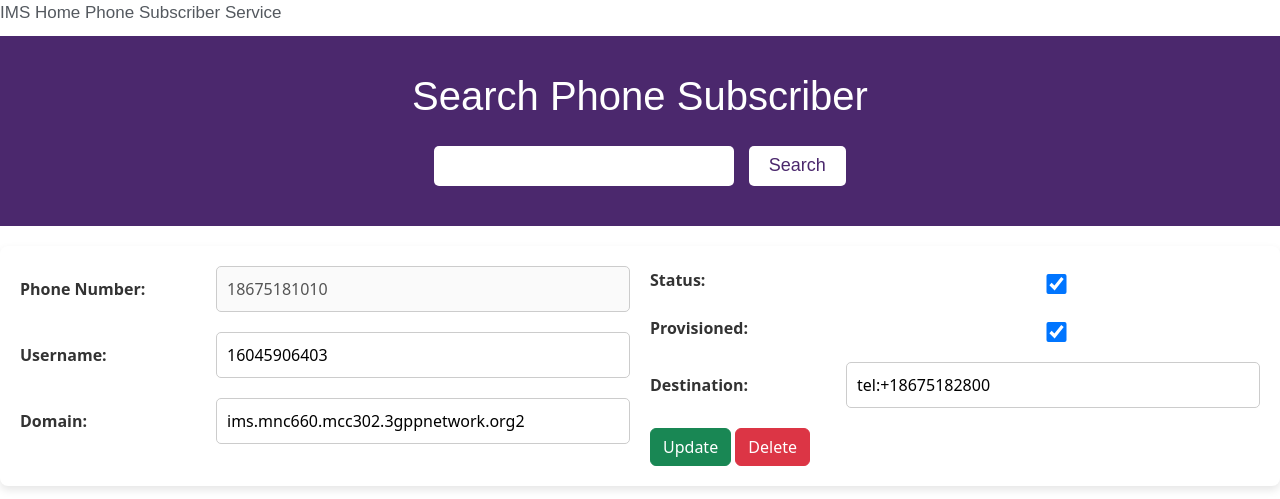
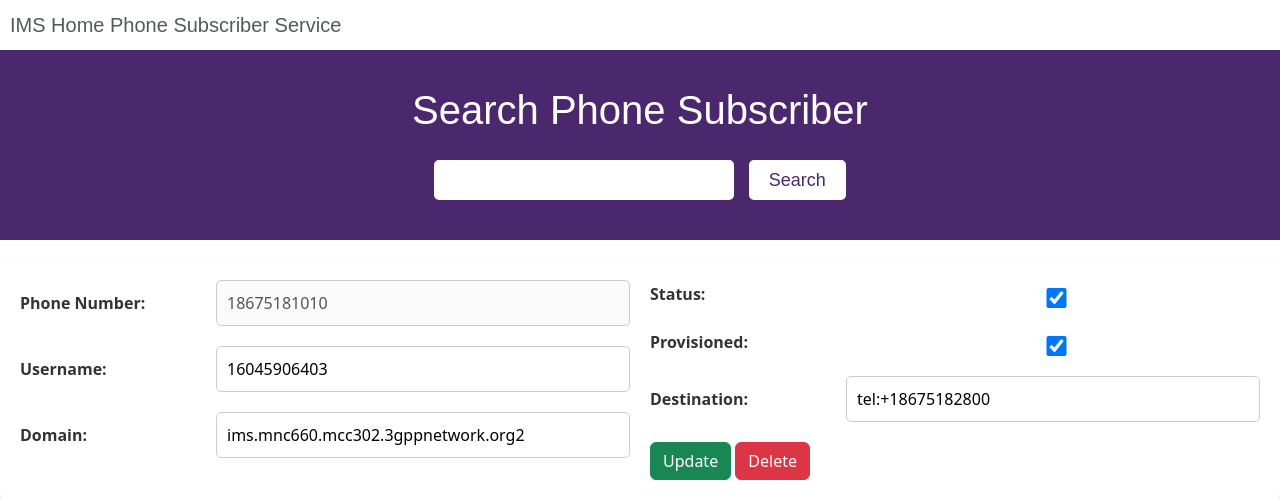
Before and after one commit to uvrjep8888/IMS-HomePhone-Service, a CodeIgniter app: page /IMS-HomePhone-Service/index.php/imsphonesubscriber/index in a window 1280 px wide. Shown: the top 499 px of the page. Run offline with CodeIgniter, Linux system fonts and the light colour scheme; data comes from the database, SQL or seed files in the repository.

Commit message:
Add design to the nav

```diff
--- a/application/views/index.php
+++ b/application/views/index.php
@@ -28,9 +28,11 @@ defined('BASEPATH') OR exit('No direct script access allowed');
     <style>
         .navigation{
             color: #54595F;
-            font-size: 17px;
+            font-size: 20px;
             font-family: 'Arial';
             font-weight: 300;
+            padding-left: 10px;
+            padding-top: 10px;
         }
 
         .jumbotron {
--- a/assets/js/ims.js
+++ b/assets/js/ims.js
@@ -1,11 +1,7 @@
 $(document).ready(function () {
 	$.ajax({
 		url: base_url + "/ims/subscribers",
-		// data: {
-		// 	event: event,
-		// 	addons: addons,
-		// 	// date:date
-		// },
+
 		dataType: "json",
 		success: function (data) {
 			const html = data.map((data, index) => {
```
